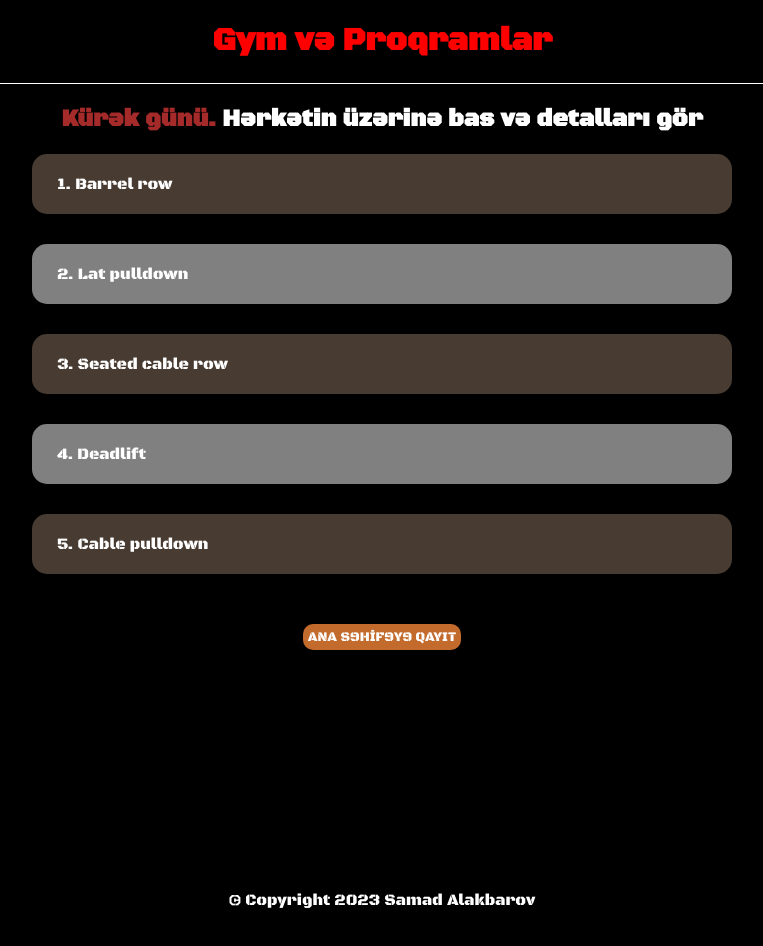
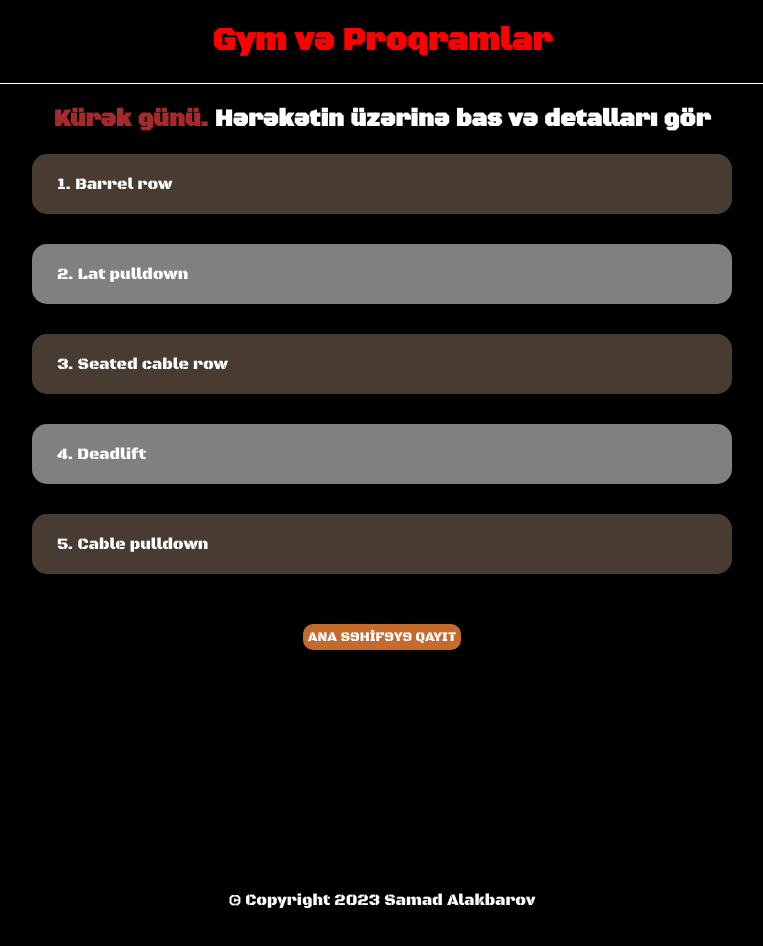
Before and after one commit to Samad126/gymprogram, a plain HTML site: page kurek.html in a window 1280 px wide. Shown: the whole page, without its empty margins (258-1021 px from the left). Drawn offline with Linux system fonts and the light colour scheme.

Commit message:
Update kurek.html

```diff
--- a/kurek.html
+++ b/kurek.html
@@ -16,7 +16,7 @@
         <h1>Gym və Proqramlar</h1>
     </header>
     <main class="main">
-        <h2 class="test">Kürək günü. <span class="detal">Hərkətin üzərinə bas və detalları gör</span></h2>
+        <h2 class="test">Kürək günü. <span class="detal">Hərəkətin üzərinə bas və detalları gör</span></h2>
         <div>
             <p>1. Barrel row</p>
             <div>
```
